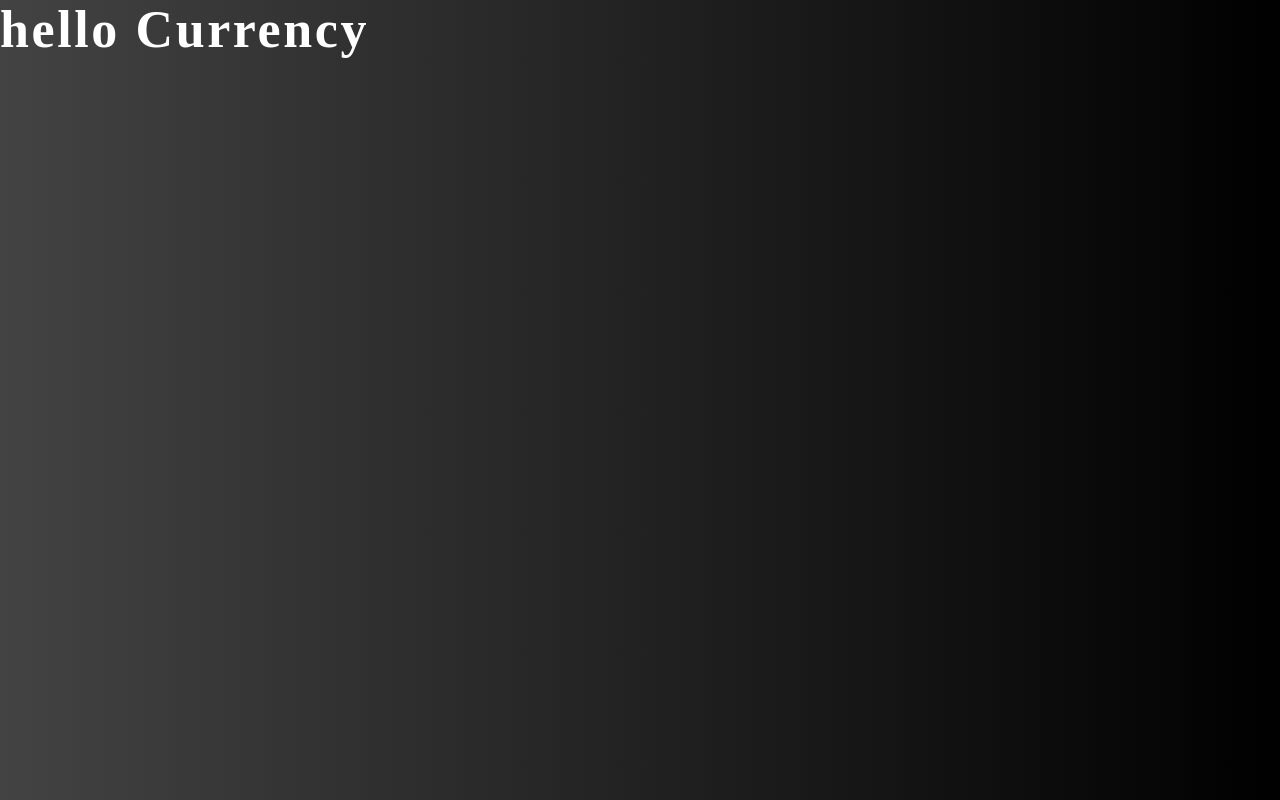
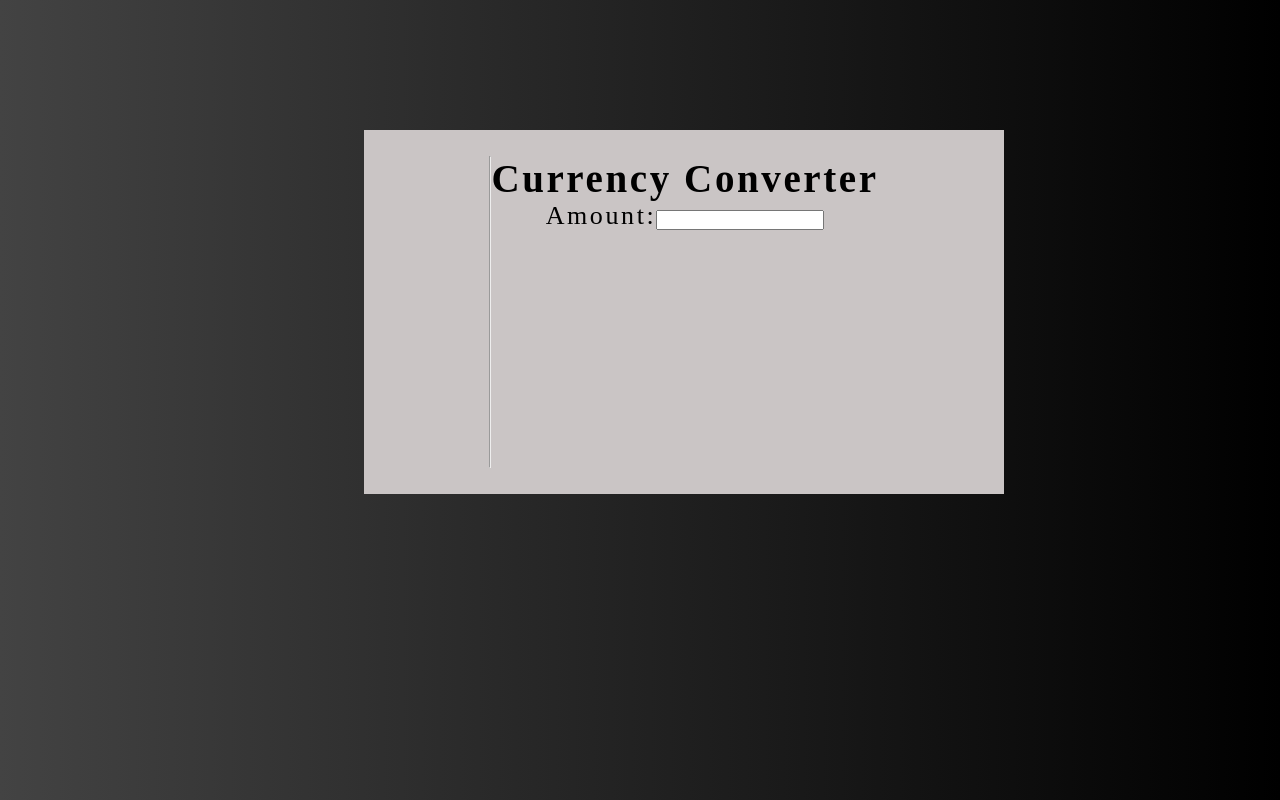
Before and after one commit to nishita-codes/React---PROJECT--16-Currency-Converter-r, a React (Vite) app in the folder react_currency/: page / in a window 1280 px wide. Built offline with nearby package versions, Linux system fonts and the light colour scheme.

Commit message:
added files

```diff
--- a/react_currency/src/App.jsx
+++ b/react_currency/src/App.jsx
@@ -1,4 +1,14 @@
 const App = () =>{
-  return <h1>hello Currency</h1>
+  return <section className = "currency-Converter">
+    <hr />
+    <div classNmae="currency-div">
+      <h1>Currency Converter</h1>
+      <div>
+        <label htmlFor="currency_amount">Amount:
+          <input type="number"  id="currency_amount"/>
+        </label>
+      </div>
+    </div>
+  </section>
 };
 export default App;
--- a/react_currency/src/index.css
+++ b/react_currency/src/index.css
@@ -14,3 +14,16 @@ body{
   background-image: linear-gradient(to right , #434343 0% ,black 100%);
   color:white;
 }
+.currency-Converter{
+  display: flex;
+  justify-content: center;
+  text-align: center;
+  margin: 5rem 0;
+  background-color: rgb(202, 197, 197);
+  color:black;
+  height:14rem;
+  width:50%;
+  margin-left:14rem;
+  padding:1rem;
+
+}
```
